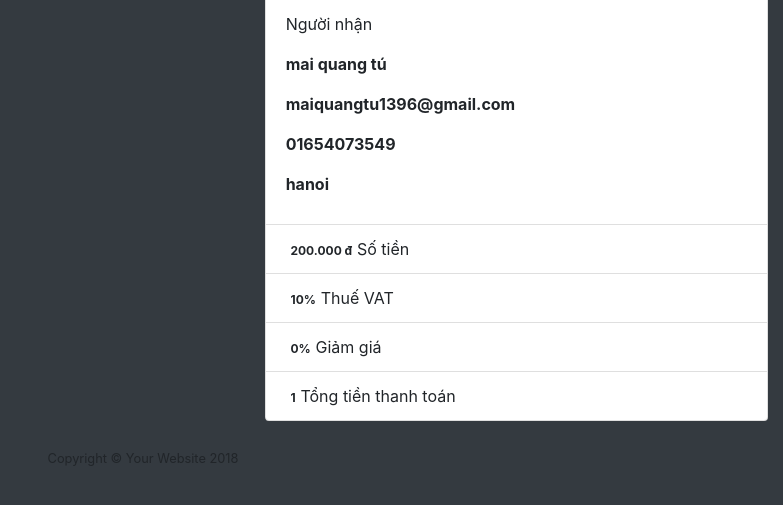
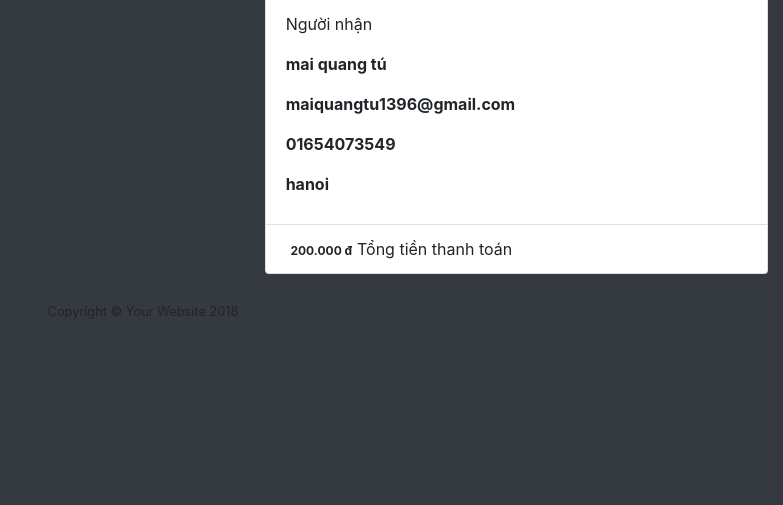
Before and after one commit to hataketsu/MobileShop, a PHP site: page /admin/modules/transaction/show.php?id=1 in a window 1280 px wide. Shown: the part 199-704 px from the top of the page, without its empty margins (497-1280 px from the left). Run offline with PHP 8.4, Linux system fonts and the light colour scheme; the visitor is signed in with stand-in values (Sample User, id 1); data comes from the database, SQL or seed files in the repository; a stand-in replaces the project's code that opens the database connection; some libraries are stand-ins or nearby versions.

Commit message:
fix amount

```diff
--- a/admin/modules/transaction/show.php
+++ b/admin/modules/transaction/show.php
@@ -66,18 +66,7 @@ foreach ($orders as $index => $order) {
                             <p><b><?= $user['address'] ?></b></p>
                         </li>
                         <li class="list-group-item">
-                            <span class="badge"><?= formatPrice($transaction['amount']) ?> đ</span>Số tiền
-                        </li>
-                        <li class="list-group-item">
-                            <span class="badge">10%</span>Thuế VAT
-                        </li>
-                        <li class="list-group-item">
-                            <span class="badge"><?= sale($_SESSION['tongtien']) ?>%</span>Giảm giá
-                        </li>
-
-                        <li class="list-group-item">
-                    <span class="badge"><?php $_SESSION['total'] = $_SESSION['tongtien'] * 110 / 110;
-                        echo formatPrice($_SESSION['total']) ?></span>Tổng tiền thanh toán
+                            <span class="badge"><?= formatPrice($transaction['amount']) ?> đ</span>Tổng tiền thanh toán
                         </li>
                     </ul>
                 </div>
```
Also changed, not shown: gio-hang.php (+1 -13 lines).
